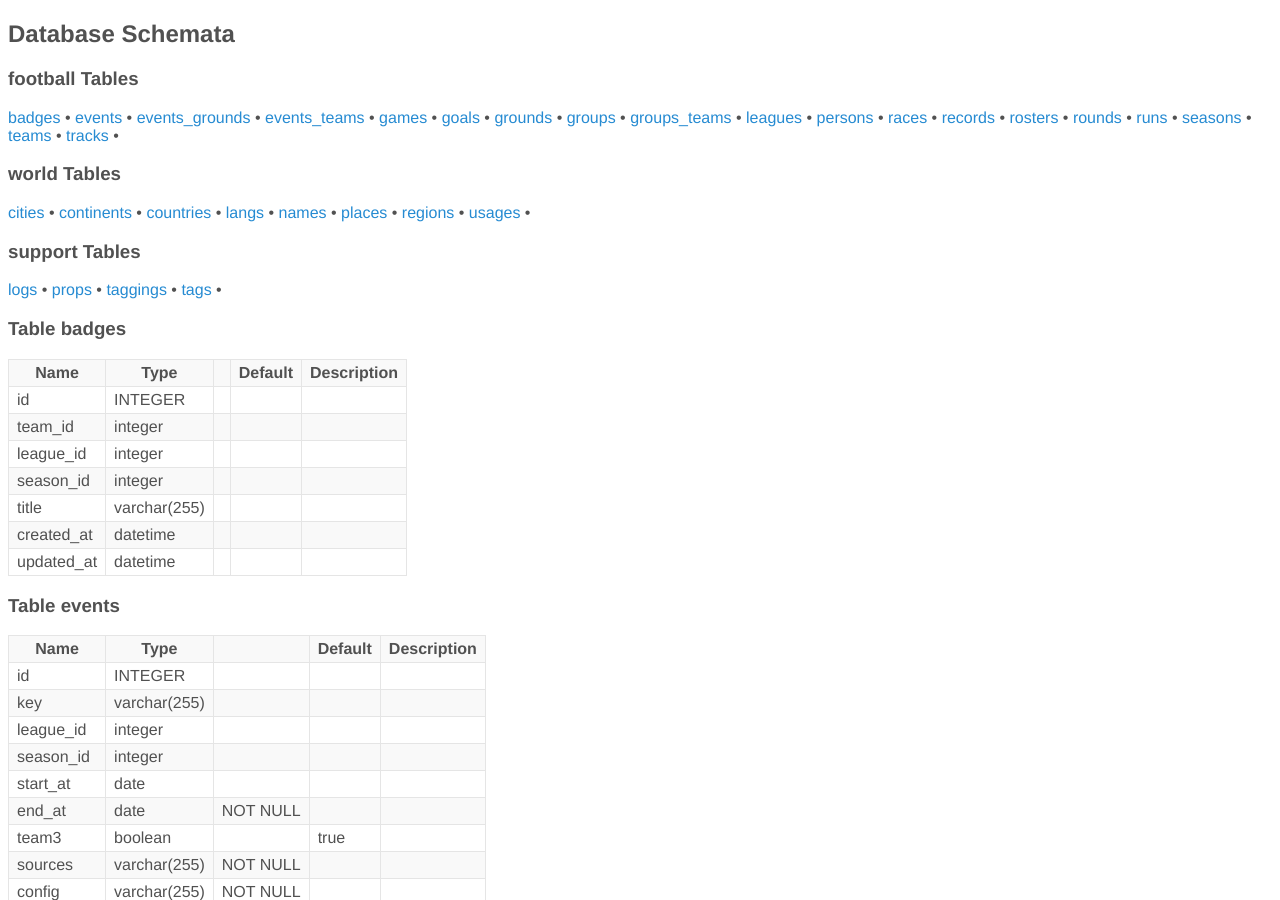
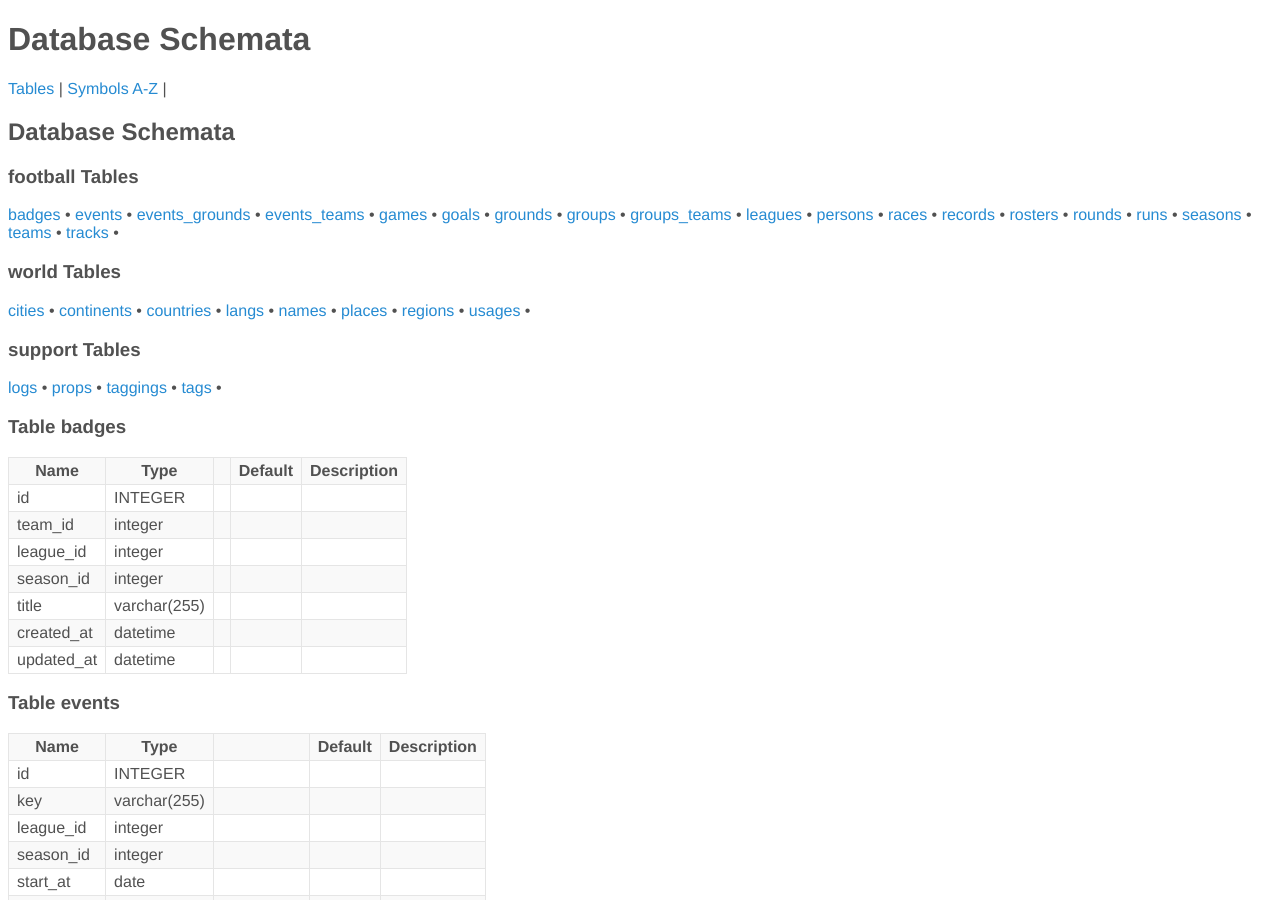
Before and after one commit to schemadoc/schemadoc-theme, a Jekyll site: the page built from index.html, in a window 1280 px wide and 900 px high. Built offline with Jekyll 4.4.1, drawn with Linux system fonts in a browser that asks for light colours.

Commit message:
Update default.html

```diff
--- a/_layouts/default.html
+++ b/_layouts/default.html
@@ -7,9 +7,16 @@
 </head>
 <body>
 
-    <div id="content">
-      {{ content }}
-    </div>
+<h1>Database Schemata</h1>
+
+<div>
+   <a href="{{ site.url }}/index.html">Tables</a> |
+   <a href="{{ site.url }}/symbols.html">Symbols A-Z</a> |
+</div>
+
+<div id="content">
+  {{ content }}
+</div>
 
 </body>
 </html>
```
